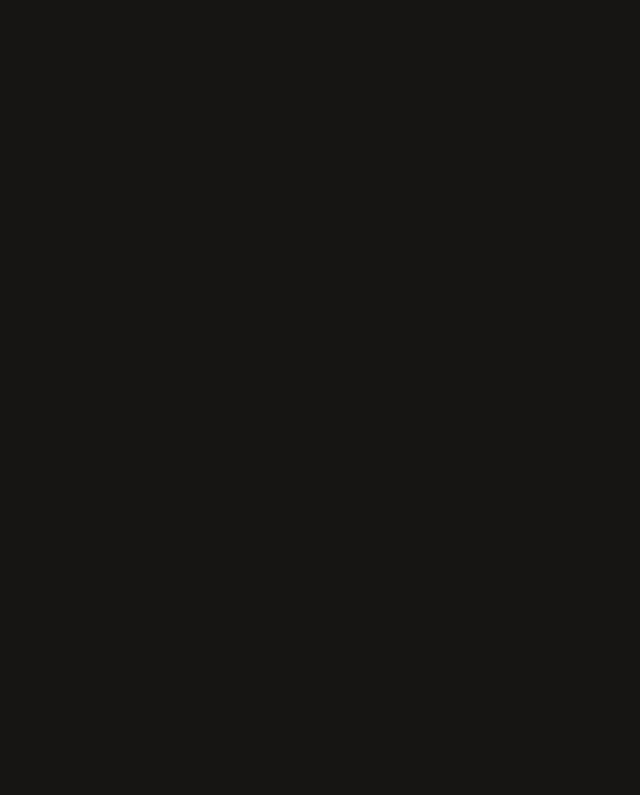
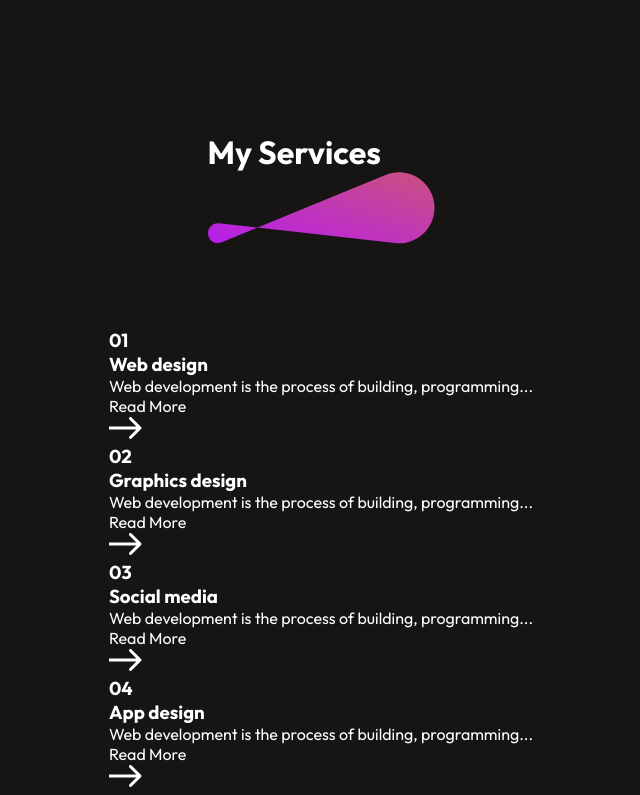
Before and after one commit to Ameen-K-Nejeeb/portfolio, a React (Vite) app in the folder protfolio/: page / in a window 1280 px wide. Shown: the part 2360-3155 px from the top of the page, without its empty margins (319-959 px from the left). Before the commit the page ends 2412 px from the top, so only its background shows below. Built offline with nearby package versions, Linux system fonts and the light colour scheme.

Commit message:
Create : my services created and some data imported to webpage

```diff
--- a/protfolio/src/App.jsx
+++ b/protfolio/src/App.jsx
@@ -2,6 +2,7 @@
 import Navbar from './components/Navbar/Navbar/Navbar'
 import Hero from './components/Navbar/Hero/Hero'
 import About from './components/About/About'
+import Services from './components/Services/Services'
 
 const App = () => {
   return (
@@ -9,6 +10,7 @@
       <Navbar/>
       <Hero/>
       <About/>
+      <Services/>
     </div>
   )
 }
--- /dev/null
+++ b/protfolio/src/components/Services/Services.css
@@ -0,0 +1,14 @@
+.services{
+    display: flex;
+    flex-direction: column;
+    align-items: center;
+    justify-content: center;
+    gap: 80px;
+    margin: 80px 170px;
+}
+.services-title{
+    position: relative;
+}
+.services-title h1{
+
+}
--- /dev/null
+++ b/protfolio/src/components/Services/Services.jsx
@@ -0,0 +1,39 @@
+import React from 'react'
+import './Services.css'
+import theme from '../../assets/theme_pattern.svg'
+import Services_Data from '../../assets/services_data'
+import arrow_icon from '../../assets/arrow_icon.svg'
+
+const Services = () => {
+  return (
+    <div className='services'>
+
+        <div className="services-title">
+            <h1>My Services</h1>
+            <img src={theme} alt="" />
+        </div>
+
+
+
+        <div className="services-container">
+            {Services_Data.map((service,index)=>{
+                return <div key={index} className="services-format">
+                    <h3>{service.s_no}</h3>
+                    <h3>{service.s_name}</h3>
+                    <p>{service.s_desc}</p>
+                    <div className="services-readmore">
+                        <p>Read More</p>
+                        <img src={arrow_icon} alt="" />
+                    </div>
+                </div>
+            })}
+        </div>
+
+
+
+
+    </div>
+  )
+}
+
+export default Services
```
